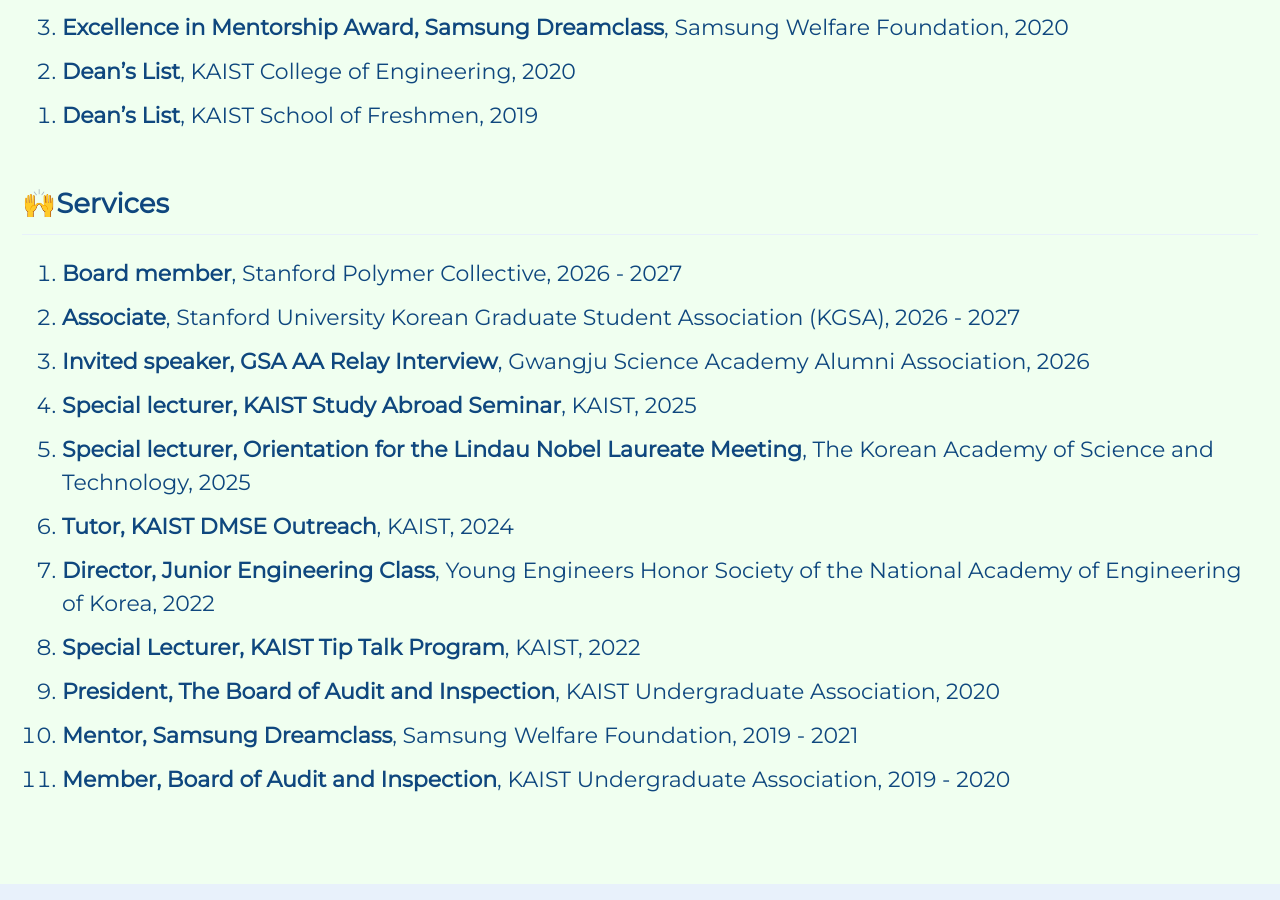
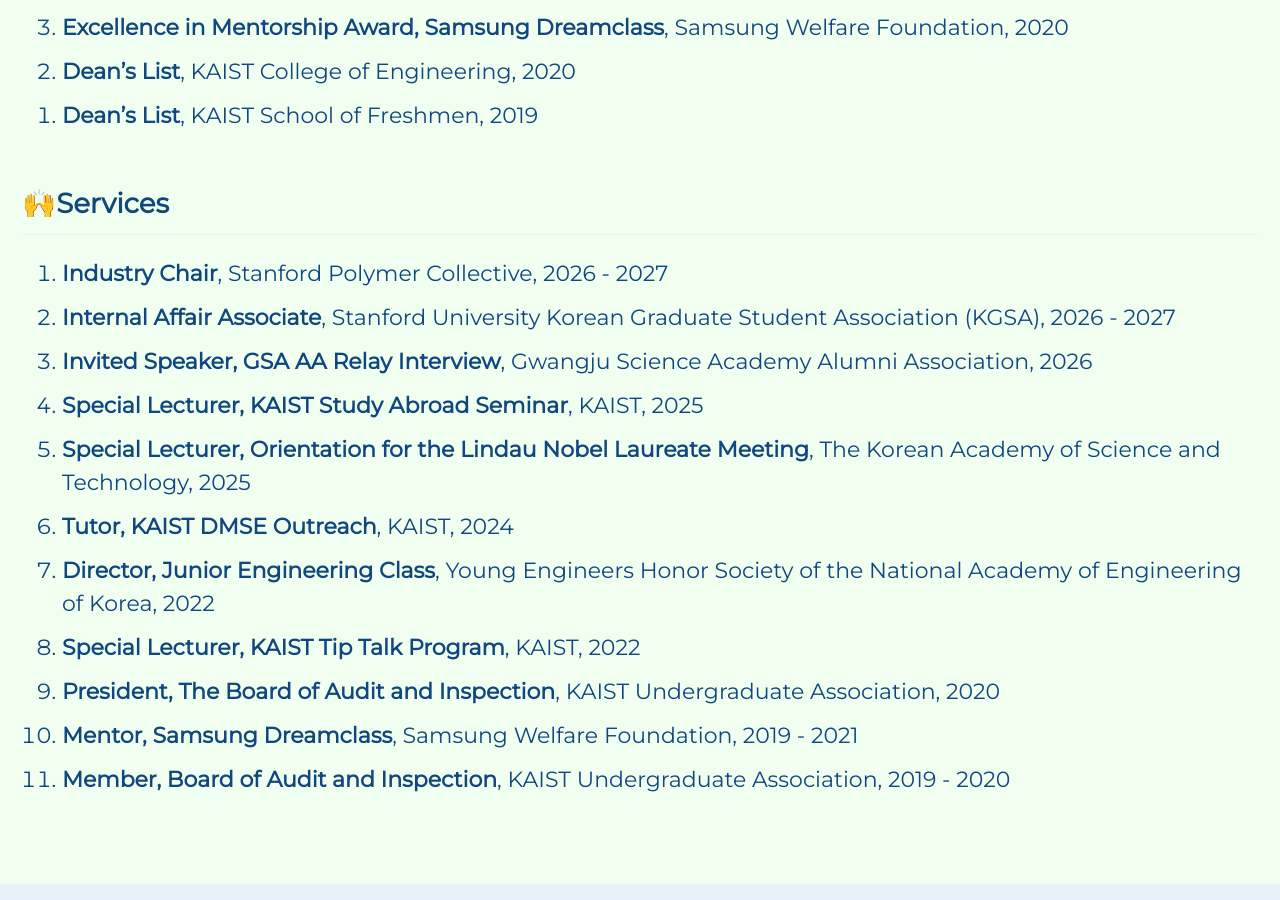
Before and after one commit to mj3259/mj3259.github.io, a Jekyll site: the page built from _pages/honorsandawards.md, in a window 1280 px wide and 900 px high, scrolled down 2536 px. Built offline with Jekyll 4.4.1, drawn with Linux system fonts in a browser that asks for light colours; cached includes are drawn as plain includes.

Commit message:
Update honorsandawards.md

```diff
--- a/_pages/honorsandawards.md
+++ b/_pages/honorsandawards.md
@@ -67,11 +67,11 @@
 {: reversed="reversed"}
 
 ## 🙌Services
-1. __Board member__, Stanford Polymer Collective, 2026 - 2027
-1. __Associate__, Stanford University Korean Graduate Student Association (KGSA), 2026 - 2027
-1. __Invited speaker, GSA AA Relay Interview__, Gwangju Science Academy Alumni Association, 2026
-1. __Special lecturer, KAIST Study Abroad Seminar__, KAIST, 2025
-1. __Special lecturer, Orientation for the Lindau Nobel Laureate Meeting__, The Korean Academy of Science and Technology, 2025
+1. __Industry Chair__, Stanford Polymer Collective, 2026 - 2027
+1. __Internal Affair Associate__, Stanford University Korean Graduate Student Association (KGSA), 2026 - 2027
+1. __Invited Speaker, GSA AA Relay Interview__, Gwangju Science Academy Alumni Association, 2026
+1. __Special Lecturer, KAIST Study Abroad Seminar__, KAIST, 2025
+1. __Special Lecturer, Orientation for the Lindau Nobel Laureate Meeting__, The Korean Academy of Science and Technology, 2025
 1. __Tutor, KAIST DMSE Outreach__, KAIST, 2024
 1. __Director, Junior Engineering Class__, Young Engineers Honor Society of the National Academy of Engineering of Korea, 2022
 1. __Special Lecturer, KAIST Tip Talk Program__, KAIST, 2022
```
